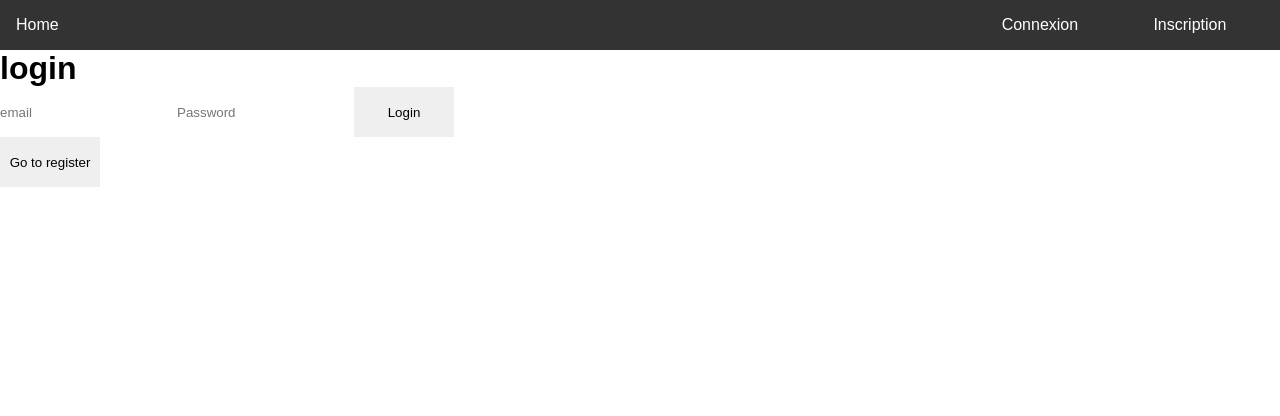
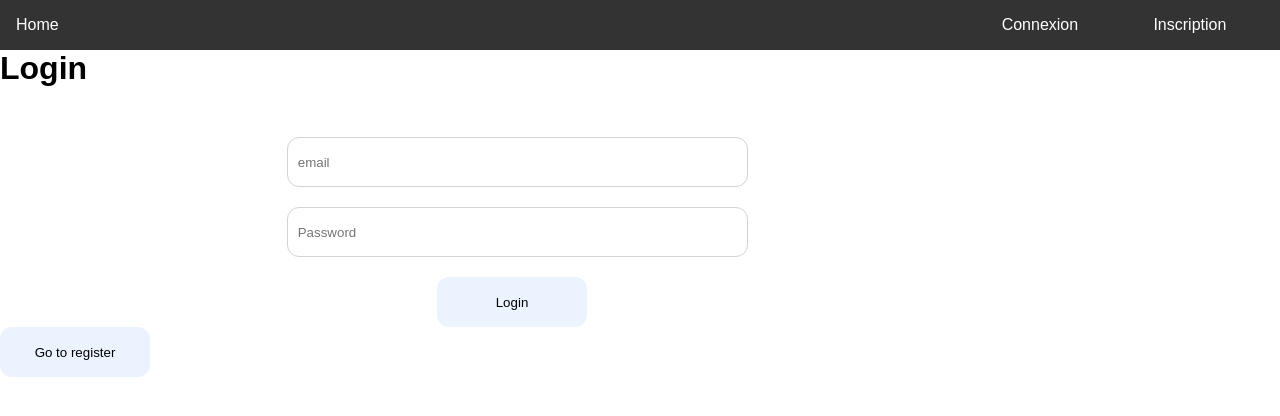
Before and after one commit to Matsuel/Projet_DevB2, a Next.js app in the folder auto-ecole/: page /login in a window 1280 px wide. Shown: the top 416 px of the page. Built offline with nearby package versions, Linux system fonts and the light colour scheme; no server answers.

Commit message:
login style

```diff
--- a/auto-ecole/src/pages/login.tsx
+++ b/auto-ecole/src/pages/login.tsx
@@ -1,6 +1,6 @@
 import React, { useEffect, useState } from 'react';
 import Head from 'next/head';
-import styles from '@/styles/Login.module.css';
+import styles from '@/styles/Login.module.scss';
 import Header from "@/Components/Header";
 import Link from 'next/link';
 import { login } from '@/Functions/Login';
@@ -29,11 +29,11 @@ const Login: React.FC = () => {
       </Head>
       <main>
         <Header />
-        <h1>login</h1>
+        <h1>Login</h1>
         <p>{loginError}</p>
-        <form id="login" onSubmit={(e) => login(e, setLoginResponse, setLoginError, setToken, socket)}>
-            <input type="text" placeholder='email' id="login-email"/>
-            <input type="password" placeholder='Password' id="login-password"/>
+        <form id="login" onSubmit={(e) => login(e, setLoginResponse, setLoginError, setToken, socket)} className={styles.form}>
+            <input className={styles.inputText} type="text" placeholder='email' id="login-email"/>
+            <input className={styles.inputText} type="password" placeholder='Password' id="login-password"/>
             <button type="submit" className={styles.button_login}>Login</button>
         </form>
         <Link href="/register"><button className={styles.button_login}>Go to register</button></Link>
--- a/auto-ecole/src/styles/Login.module.css
+++ /dev/null
@@ -1,4 +0,0 @@
-.button_login{
-    width: 100px;
-    height: 50px;
-}
--- /dev/null
+++ b/auto-ecole/src/styles/Login.module.scss
@@ -0,0 +1,38 @@
+.button_login{
+    width: 100px;
+    height: 50px;
+}
+
+.form {
+    width: 80%;
+    height: auto;
+    display: flex;
+    flex-direction: column;
+    align-items: center;
+    justify-content: center;
+    margin-top: 50px;
+
+    .inputText {
+        width: 45%;
+        height: 50px;
+        margin-bottom: 20px;
+        margin-left: 1%;
+        border-radius: 12px;
+        border: 1px solid #d3d3d3;
+        padding: 10px;
+    }
+
+    .inputText:focus {
+        outline: none;
+        border: 1px solid #007bff;
+    }
+}
+
+.button_login {
+    width: 150px;
+    height: 50px;
+    border-radius: 12px;
+    background-color: #ebf3ff;
+    border: none;
+    cursor: pointer;
+}
```
